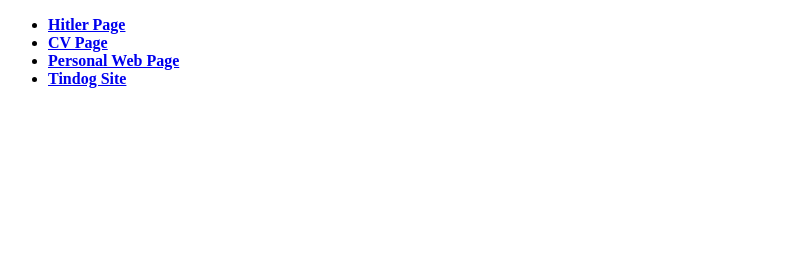
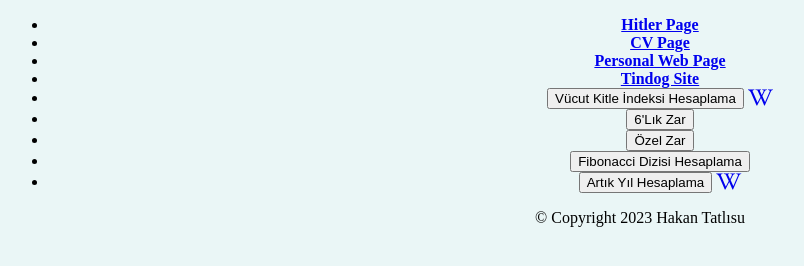
Before and after one commit to Ruickof/cv, a plain HTML site: page index.html in a window 1280 px wide. Shown: the whole page, without its empty margins (0-804 px from the left). Drawn offline with Linux system fonts and the light colour scheme.

Commit message:
Add files via upload

```diff
--- a/index.html
+++ b/index.html
@@ -1,9 +1,16 @@
 <!DOCTYPE html>
 <html>
   <head>
+    <title>🚀Hakan TATLISU's Web Page🚀</title>
+    <meta charset="UTF-8" />
+    <script
+    src="https://kit.fontawesome.com/c27fb3086e.js"
+    crossorigin="anonymous"
+  ></script>
+    <link rel="stylesheet" href="styles.css" />
+    <script src="javajava.js"></script>
     <body>
-
-    <div class="container">
+      <div class="container">
         <ul class="myUL">
           <li>
             <a href="hit/hittler.html"><b> Hitler Page </b></a>
@@ -17,8 +24,34 @@
           <li>
             <a href="tin/tindog.html"><b>Tindog Site</b></a>
           </li>
+          <li>
+            <button onclick="calculateBMI()">
+              Vücut Kitle İndeksi Hesaplama
+            </button>
+            <a href="https://tr.wikipedia.org/wiki/V%C3%BCcut_kitle_indeksi"
+            ><i class="fa-brands fa-wikipedia-w fa-lg"></i
+          ></a>
+          </li>
+          <li>
+            <button onclick="zar6li()">6'Lık Zar</button>
+          </li>
+          <li>
+            <button onclick="zar2()">Özel Zar</button>
+          </li>
+          <li>
+            <button onclick="fibonacciGenerator()">
+              Fibonacci Dizisi Hesaplama
+            </button>
+          </li>
+          <li>
+            <button onclick="isLeap();">Artık Yıl Hesaplama</button>
+            <a href="https://tr.wikipedia.org/wiki/Art%C4%B1k_y%C4%B1l"
+              ><i class="fa-brands fa-wikipedia-w fa-lg"></i
+            ></a>
+          </li>
         </ul>
-    </div>
-
+      </div>
+      <p>© Copyright 2023 Hakan Tatlısu</p>
     </body>
   </head>
+</html>
--- /dev/null
+++ b/javajava.js
@@ -0,0 +1,62 @@
+function calculateBMI() {
+  var weight = prompt("Kilonuz ?");
+  var height = prompt("Boyunuz ?");
+
+  function bmiCalculator(weight, height) {
+    var bmi = weight / (height * height);
+
+    bmi = bmi.toFixed(2);
+
+    if (bmi < 18.5) {
+      alert("Your BMI is " + bmi + " , so you are underweight.");
+    }
+    if (bmi > 18.5 && bmi < 24.9) {
+      alert("Your BMI is " + bmi + " , so you have a normal weight.");
+    }
+    if (bmi > 24.9) {
+      alert("Your BMI is " + bmi + " ,  so you are overweight.");
+    }
+  }
+  bmiCalculator(weight, height);
+}
+function zar2() {
+  var i = prompt("Kaçlık Zar İstiyorsun ?");
+  var n = Math.random();
+  n = n * i;
+  n = Math.floor(n);
+  n = n + 1;
+  alert(n);
+}
+function zar6li() {
+  var n = Math.random();
+  n = n * 6;
+  n = Math.floor(n);
+  n = n + 1;
+  alert(n);
+}
+function fibonacciGenerator() {
+  var n = prompt("İstenilen Fibonacci Dizisi?");
+  var dizi = [0, 1];
+  for (var i = 0; i < n; i++) {
+    var a = dizi[i] + dizi[i + 1];
+    dizi.push(a);
+  }
+  alert("Sonuç= " + a + "  " + "Dizi Şu Şekildedir = " + dizi);
+}
+
+function isLeap() {
+  var year = prompt("Yil Gir");
+  if (year % 4 == 0) {
+    if (year % 100 == 0) {
+      if (year % 400 == 0) {
+        alert(year+" Yılı Artık Yıldır.");
+      } else {
+        alert(year+" Yılı Artık Yıl Değildir.");
+      }
+    } else {
+      alert(year+" Yılı Artık Yıldır.");
+    }
+  } else {
+    alert(year+" Yılı Artık Yıl Değildir.");
+  }
+}
--- /dev/null
+++ b/styles.css
@@ -0,0 +1,4 @@
+body{
+background-color: #EAF6F6;
+text-align: center;
+}
```
